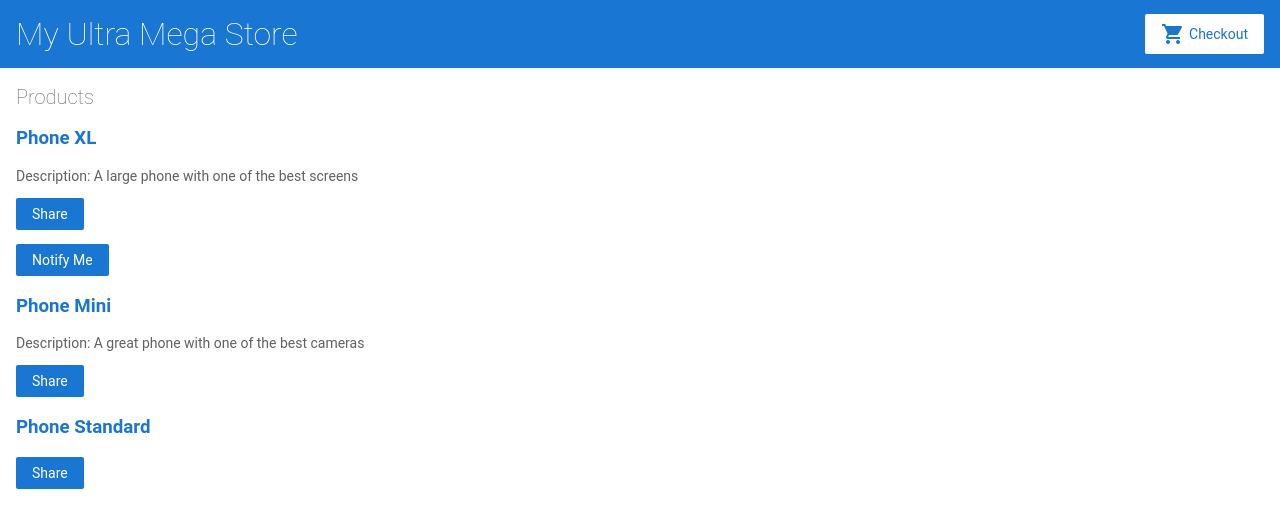
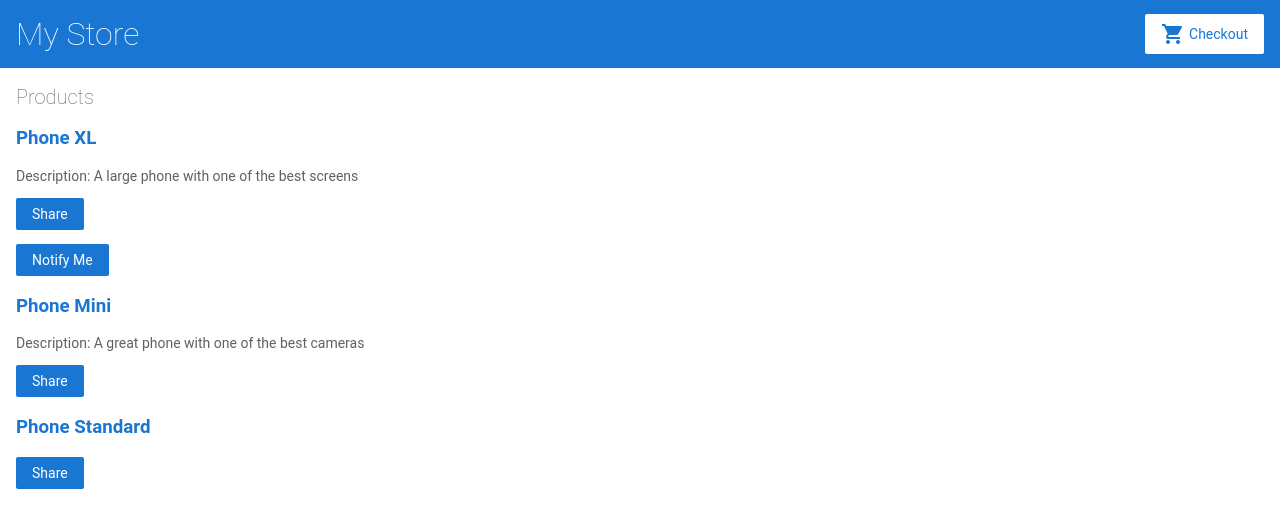
Before and after one commit to superla0/perscholas-my-angular-tutorial, an Angular app: page / in a window 1280 px wide. Shown: the top 528 px of the page. Built offline with nearby package versions, Linux system fonts and the light colour scheme.

Commit message:
Finished the "Getting Started" angular shopping cart tutorial.  Starting the "Adding Navigation"

```diff
--- a/src/app/top-bar/top-bar.component.html
+++ b/src/app/top-bar/top-bar.component.html
@@ -1,5 +1,5 @@
 <a [routerLink]="['/']">
-  <h1 class = "title">My Ultra Mega Store</h1>
+  <h1 class = "title">My Store</h1>
 </a>
 
 <a class="button fancy-button"><i class="material-icons">shopping_cart</i>Checkout</a>
```
